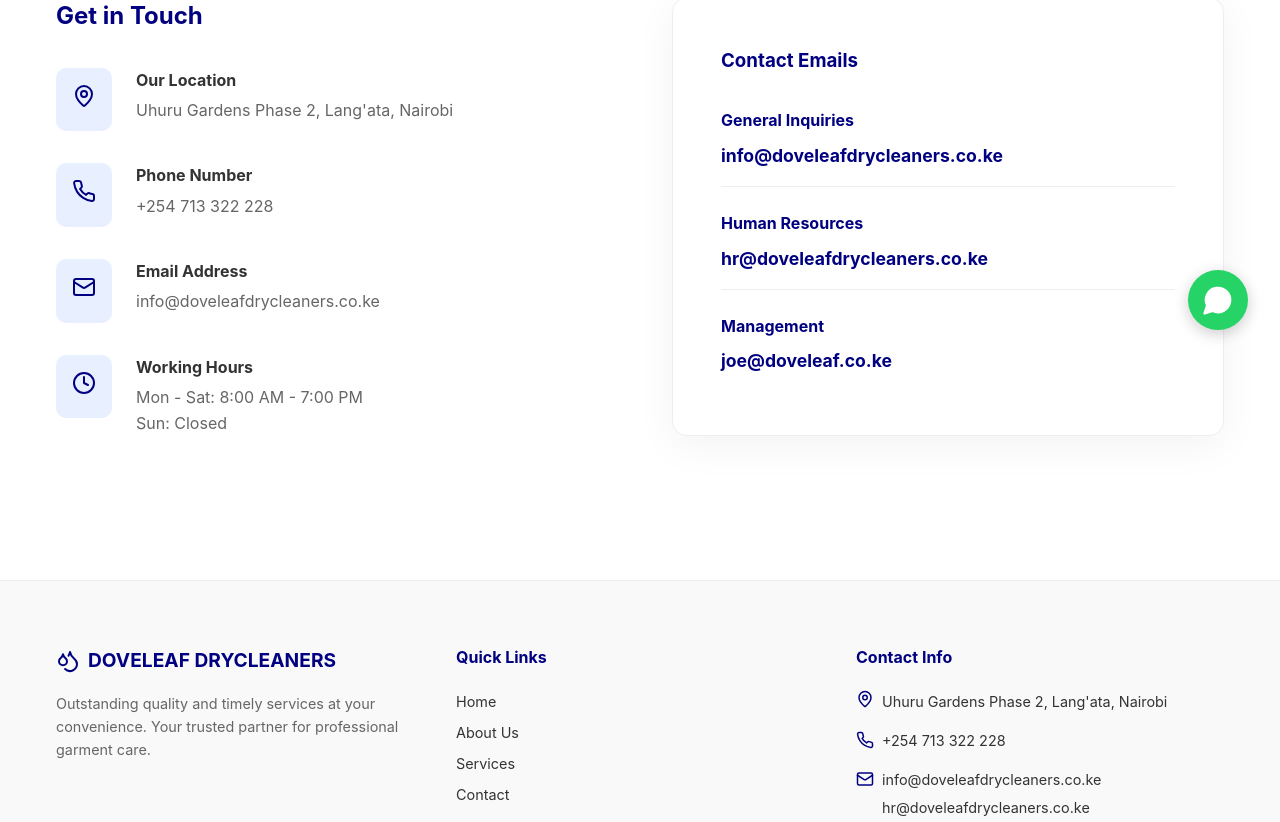
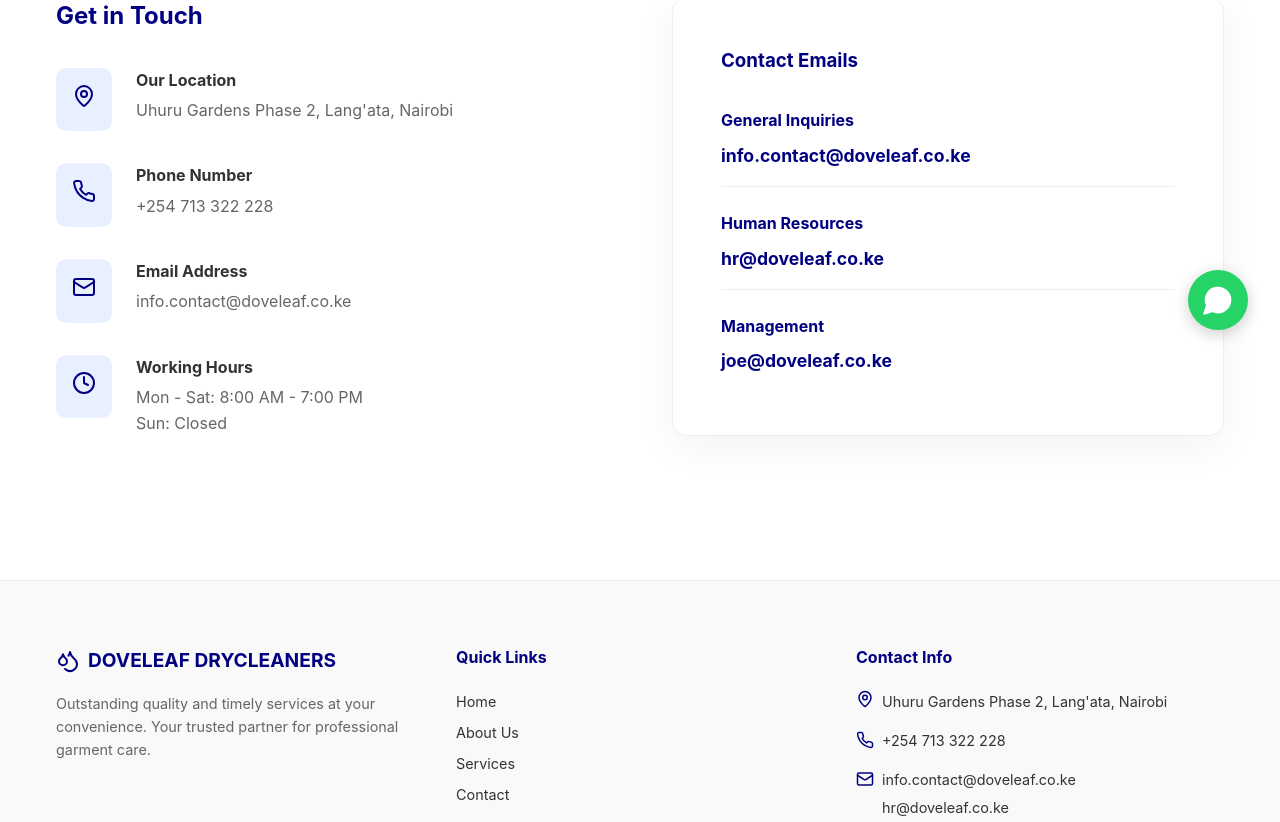
Before and after one commit to 07055/DOVELEAF, a React (Vite) app: page /contact in a window 1280 px wide. Shown: the part 438-1260 px from the top of the page. Built offline with nearby package versions, Linux system fonts and the light colour scheme.

Commit message:
update email addresses to doveleaf.co.ke domain

```diff
--- a/src/components/Footer.jsx
+++ b/src/components/Footer.jsx
@@ -40,8 +40,8 @@
                             <li style={{ display: 'flex', gap: '0.5rem', alignItems: 'flex-start' }}>
                                 <Mail size={18} color="var(--primary)" style={{ marginTop: '2px' }} />
                                 <div style={{ display: 'flex', flexDirection: 'column', gap: '0.3rem' }}>
-                                    <a href="mailto:info@doveleafdrycleaners.co.ke" style={{ color: 'inherit', textDecoration: 'none' }}>info@doveleafdrycleaners.co.ke</a>
-                                    <a href="mailto:hr@doveleafdrycleaners.co.ke" style={{ color: 'inherit', textDecoration: 'none' }}>hr@doveleafdrycleaners.co.ke</a>
+                                    <a href="mailto:info.contact@doveleaf.co.ke" style={{ color: 'inherit', textDecoration: 'none' }}>info.contact@doveleaf.co.ke</a>
+                                    <a href="mailto:hr@doveleaf.co.ke" style={{ color: 'inherit', textDecoration: 'none' }}>hr@doveleaf.co.ke</a>
                                     <a href="mailto:joe@doveleaf.co.ke" style={{ color: 'inherit', textDecoration: 'none' }}>joe@doveleaf.co.ke</a>
                                 </div>
                             </li>
--- a/src/pages/Contact.jsx
+++ b/src/pages/Contact.jsx
@@ -8,7 +8,7 @@
         <div className="contact-page">
             <Helmet>
                 <title>Contact Us | Doveleaf Drycleaners & Laundry Hub — Lang'ata, Nairobi</title>
-                <meta name="description" content="Contact Doveleaf Drycleaners & Laundry Hub in Lang'ata, Nairobi. Located in Uhuru Gardens Phase 2. Call +254 713 322 228 or email info@doveleafdrycleaners.co.ke for free pickup & delivery." />
+                <meta name="description" content="Contact Doveleaf Drycleaners & Laundry Hub in Lang'ata, Nairobi. Located in Uhuru Gardens Phase 2. Call +254 713 322 228 or email info.contact@doveleaf.co.ke for free pickup & delivery." />
                 <link rel="canonical" href="https://doveleaf.co.ke/contact" />
             </Helmet>
             <section style={{ backgroundColor: 'var(--primary)', padding: '5rem 0', color: 'white', textAlign: 'center' }}>
@@ -52,7 +52,7 @@
                                     <div>
                                         <h4 style={{ marginBottom: '0.3rem' }}>Email Address</h4>
                                         <p style={{ color: '#666' }}>
-                                            <a href="mailto:info@doveleafdrycleaners.co.ke" style={{ color: 'inherit', textDecoration: 'none' }}>info@doveleafdrycleaners.co.ke</a>
+                                            <a href="mailto:info.contact@doveleaf.co.ke" style={{ color: 'inherit', textDecoration: 'none' }}>info.contact@doveleaf.co.ke</a>
                                         </p>
                                     </div>
                                 </div>
@@ -76,11 +76,11 @@
                             <div style={{ display: 'flex', flexDirection: 'column', gap: '1.5rem' }}>
                                 <div style={{ borderBottom: '1px solid #eee', paddingBottom: '1rem' }}>
                                     <h4 style={{ color: 'var(--primary)', marginBottom: '0.5rem', fontSize: '1rem' }}>General Inquiries</h4>
-                                    <a href="mailto:info@doveleafdrycleaners.co.ke" style={{ color: 'var(--primary)', textDecoration: 'none', fontWeight: 'bold', fontSize: '1.1rem' }}>info@doveleafdrycleaners.co.ke</a>
+                                    <a href="mailto:info.contact@doveleaf.co.ke" style={{ color: 'var(--primary)', textDecoration: 'none', fontWeight: 'bold', fontSize: '1.1rem' }}>info.contact@doveleaf.co.ke</a>
                                 </div>
                                 <div style={{ borderBottom: '1px solid #eee', paddingBottom: '1rem' }}>
                                     <h4 style={{ color: 'var(--primary)', marginBottom: '0.5rem', fontSize: '1rem' }}>Human Resources</h4>
-                                    <a href="mailto:hr@doveleafdrycleaners.co.ke" style={{ color: 'var(--primary)', textDecoration: 'none', fontWeight: 'bold', fontSize: '1.1rem' }}>hr@doveleafdrycleaners.co.ke</a>
+                                    <a href="mailto:hr@doveleaf.co.ke" style={{ color: 'var(--primary)', textDecoration: 'none', fontWeight: 'bold', fontSize: '1.1rem' }}>hr@doveleaf.co.ke</a>
                                 </div>
                                 <div>
                                     <h4 style={{ color: 'var(--primary)', marginBottom: '0.5rem', fontSize: '1rem' }}>Management</h4>
```
